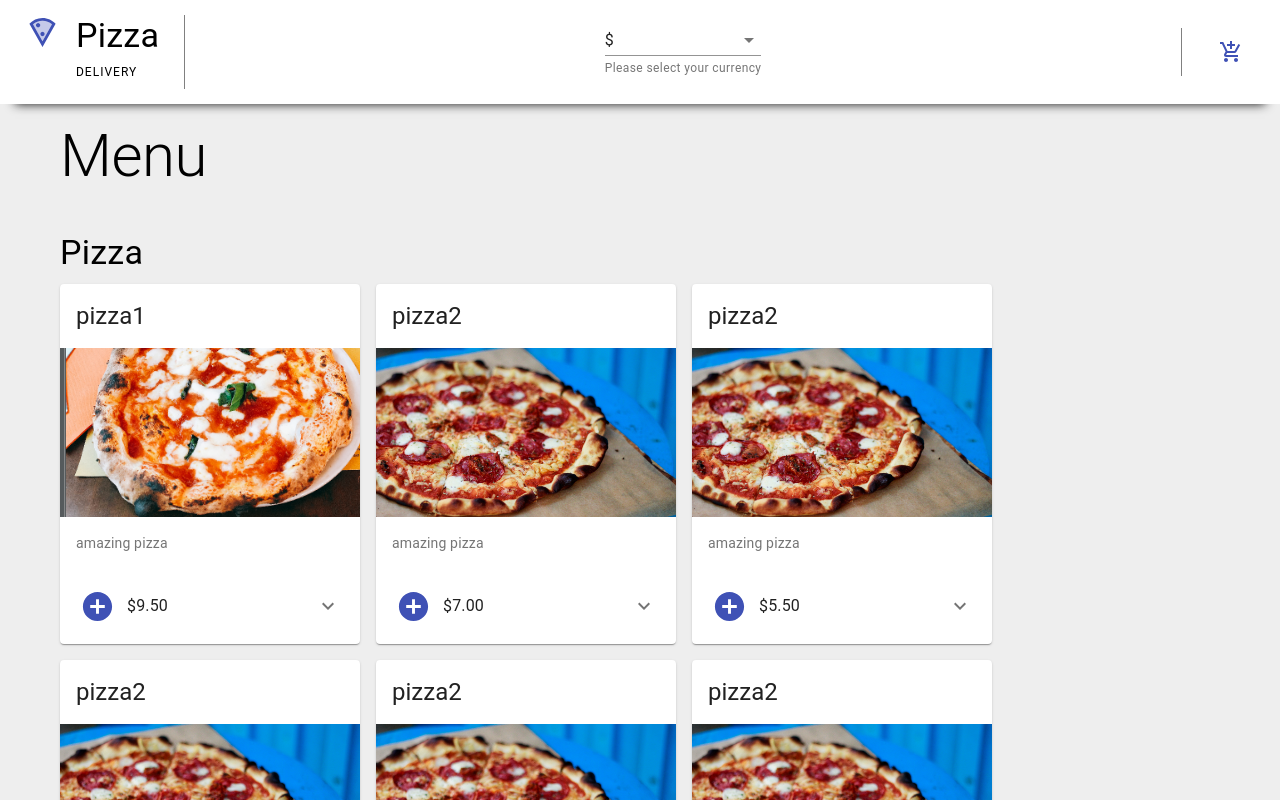
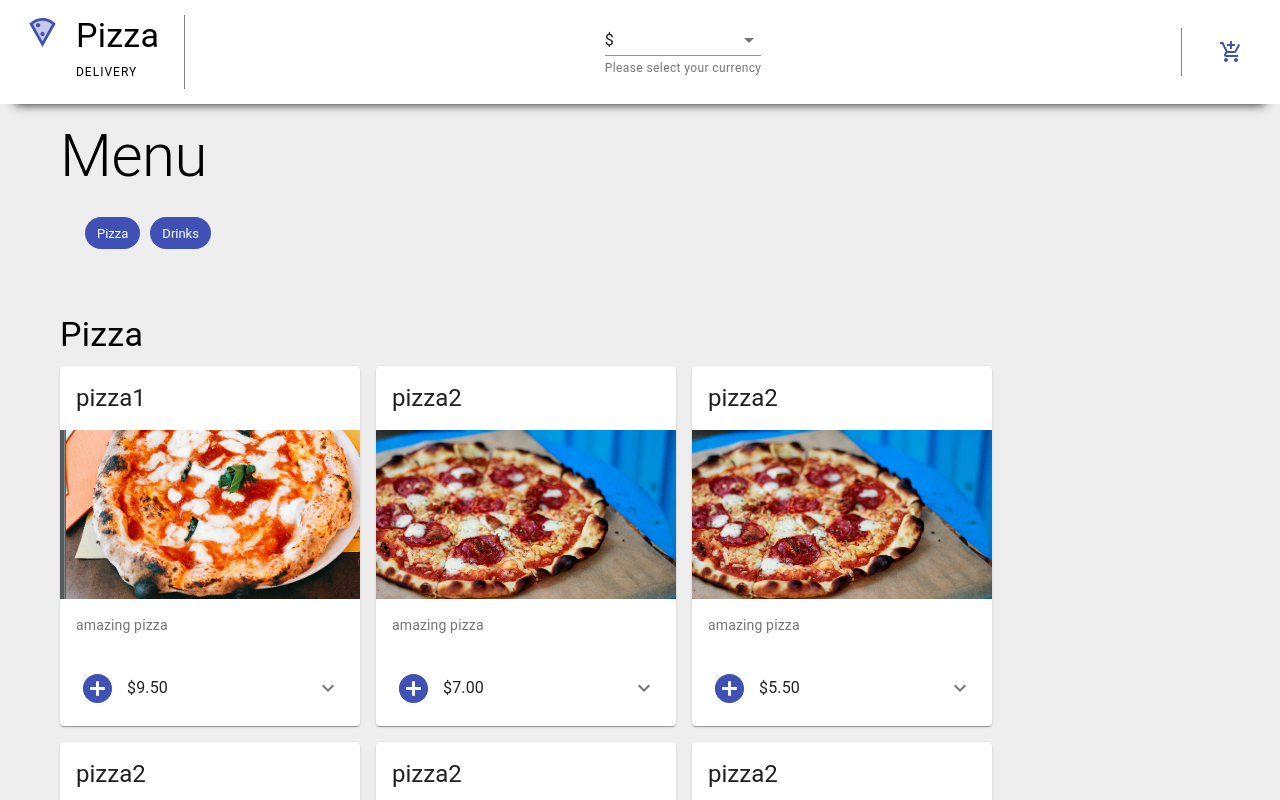
Before and after one commit to xenialugovaya/Delivery-app, a React (Create React App) app: page / in a window 1280 px wide. Shown: the top 800 px of the page. Built offline with nearby package versions, Linux system fonts and the light colour scheme.

Commit message:
Added anchors to menu

```diff
--- a/src/Menu/Menu.js
+++ b/src/Menu/Menu.js
@@ -1,6 +1,7 @@
 import React from 'react';
 import styled from 'styled-components'
 import { makeStyles } from '@material-ui/core/styles';
+import Chip from '@material-ui/core/Chip';
 import { Grid } from '@material-ui/core';
 import { Typography } from '@material-ui/core';
 import FoodCard from '../FoodCard/FoodCard';
@@ -10,24 +11,48 @@ import { menuItems } from '../Data/Data';
 const MenuStyle = styled.div`
   padding: 120px 60px;
 `
+const MenuChips = styled.div`
+  padding: 20px;
+`
 
 const useStyles = makeStyles(() => ({
   section: {
    marginTop: '40px',
    marginBottom: '10px',
   },
+  chip: {
+    margin: '5px',
+  }
 }));
 
 export default function Menu({orders, currency, deleted}) {
   const classes = useStyles();
+
+  const handleClick = (sectionName) => {
+    anchorScorll(sectionName);
+  };
+
+  const anchorScorll = (anchor) => {
+    if(anchor){
+       let anchorElement = document.getElementById(anchor)
+       anchorElement.scrollIntoView({behavior: 'smooth'});
+
+    }
+ }
+
     return(
       <MenuStyle>
         <Typography variant="h2" component="h1">
           Menu
         </Typography>
+        <MenuChips>
+          {Object.entries(menuItems).map(([sectionName]) => (
+            <Chip color="primary" className={classes.chip} label={sectionName} onClick={() => handleClick(sectionName)}/>
+          ))}
+        </MenuChips>
         {Object.entries(menuItems).map(([sectionName, foods]) => (
           <>
-            <Typography className={classes.section} variant="h4" component="h3">
+            <Typography id={sectionName} className={classes.section} variant="h4" component="h3">
               {sectionName}
             </Typography>
             <Grid container spacing={2}>
```
